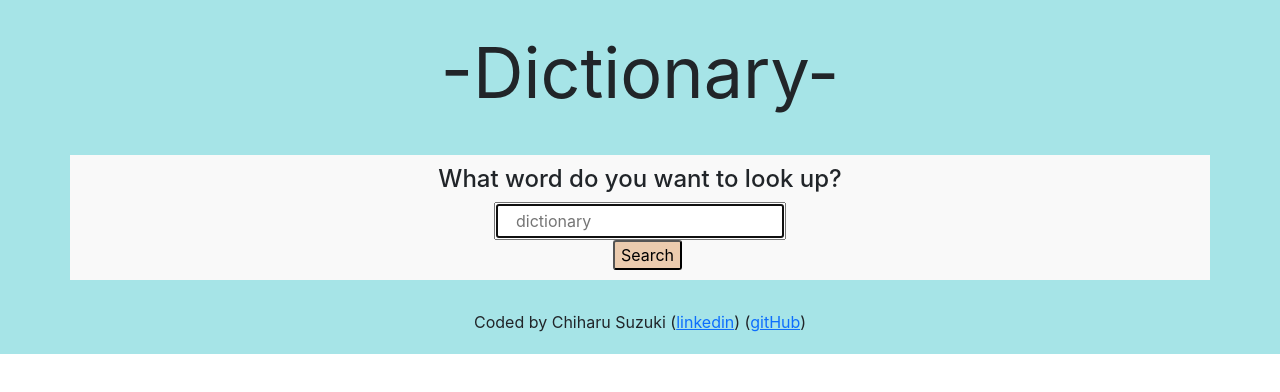
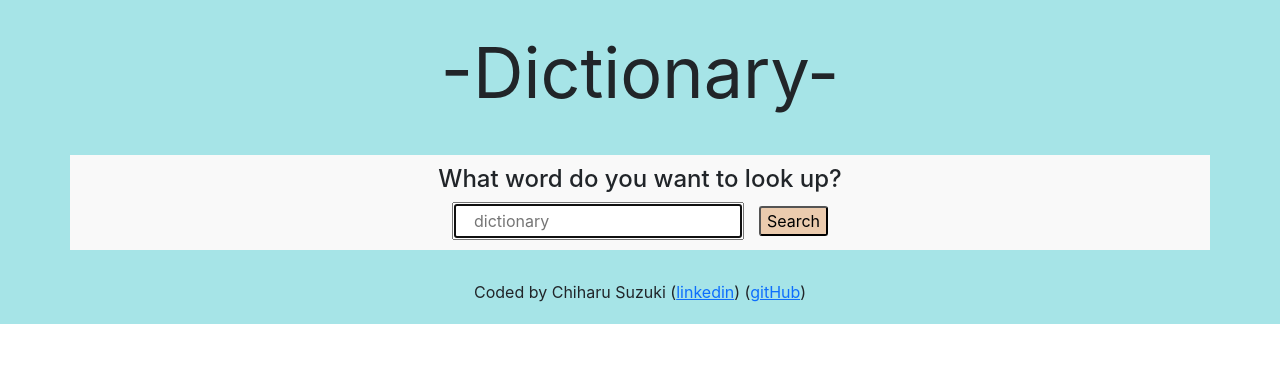
Before and after one commit to Thousandsprings/dictionary-app, a React (Create React App) app: page / in a window 1280 px wide. Shown: the top 392 px of the page. Built offline with nearby package versions, Linux system fonts and the light colour scheme; no server answers.

Commit message:
small change

```diff
--- a/src/Dictionary.css
+++ b/src/Dictionary.css
@@ -1,7 +1,9 @@
-.Dictionary form {
-  display: flex;
-  flex-direction: column;
-  align-items: center;
+@media (max-width: 800px) {
+  .Dictionary form {
+    display: flex;
+    flex-direction: column;
+    align-items: center;
+  }
 }
 .Dictionary input {
   padding: 5px 20px;
```
